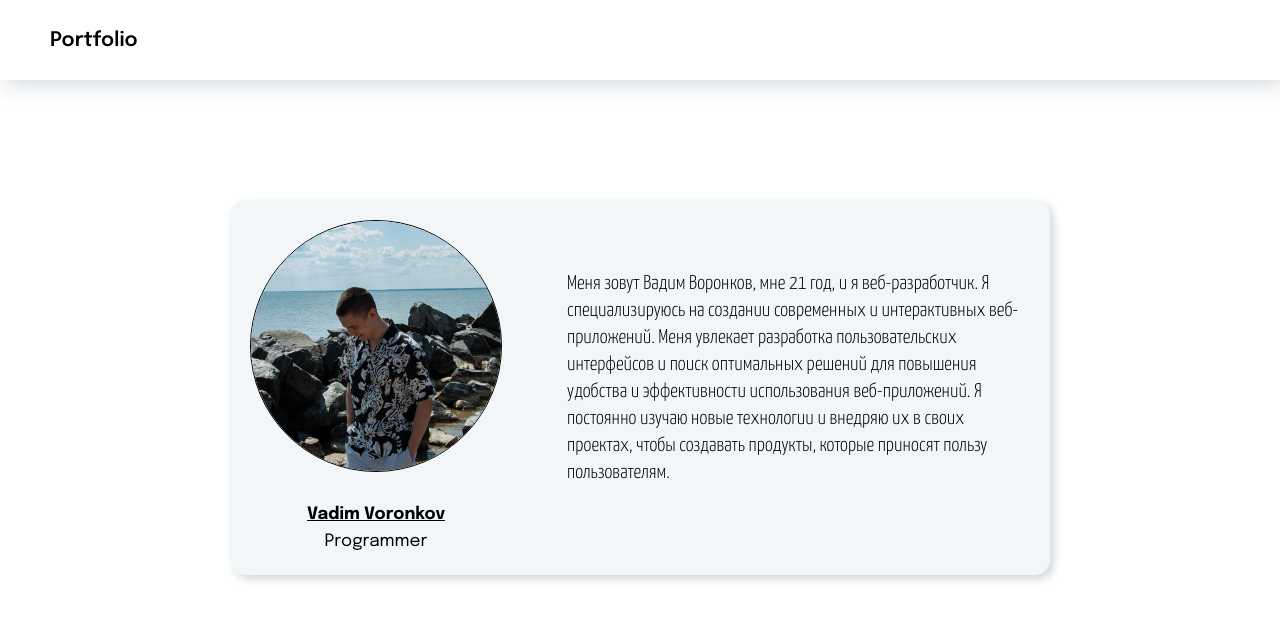
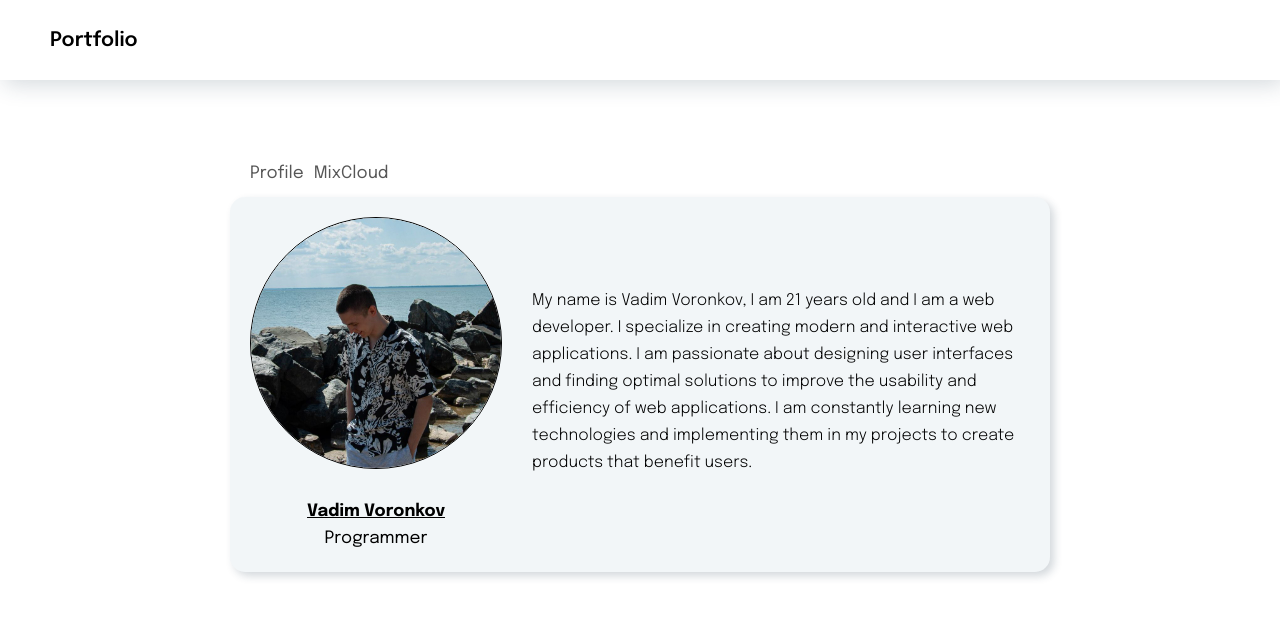
Before and after one commit to vaadimvoronkov/Portfolio, a React (Create React App) app: page / in a window 1280 px wide. Shown: the top 620 px of the page. Built offline with nearby package versions, Linux system fonts and the light colour scheme; no server answers.

Commit message:
tab adding

```diff
--- a/src/App.js
+++ b/src/App.js
@@ -1,17 +1,11 @@
 import "./css/reset.css";
 import "./css/main.css";
-import avatar from "./img/photo.jpg"
+import { Routes, Route } from 'react-router-dom';
+import { ProfilePage } from "./pages/ProfilePage/ProfilePage.js";
+import { MixcloudPage } from "./pages/MixcloudPage/MixcloudPage.js";
+import { Link } from 'react-router-dom';
 
 function App() {
-
-  fetch('https://geschoss-sons-of-horus-59e6.twc1.net/mixcloud/releases')
-  .then((response) => {
-    return response.json();
-  })
-  .then((data) => {
-    console.log(data);
-  });
-
   return (
     <div className="App">
       <header className="header">
@@ -21,24 +15,15 @@ function App() {
         <div className="header-nav">
         </div>
       </header>
-      <main className="section">
-        <div className="section-card">
-          <div className="section-card-info">
-            <div className="section-card-info__photo">
-              <img className = "avatar" src= {avatar} alt="avatar"></img>
-            </div>
-            <div className="section-card-info__name"><u>Vadim Voronkov</u></div>
-            <div className="section-card-info__skills">Programmer</div>
-          </div>
-          <div className="section-card-bio">
-            <div className="section-card-bio__text">Меня зовут Вадим Воронков, мне 21 год, и я веб-разработчик. Я специализируюсь на создании современных и интерактивных веб-приложений. Меня увлекает разработка пользовательских интерфейсов и поиск оптимальных решений для повышения удобства и эффективности использования веб-приложений. Я постоянно изучаю новые технологии и внедряю их в своих проектах, чтобы создавать продукты, которые приносят пользу пользователям.</div>
-          </div>
-        </div>
-      </main>
-      <footer className="footer">
-      </footer>
+      <ul className="navigation-block">
+          <li className="navigation-block-item"><Link to="/">Profile</Link></li>
+					<li className="navigation-block-item"><Link to="/mixcloud">MixCloud</Link></li>
+        </ul>
+      <Routes>
+        <Route path="/" element={<ProfilePage />} />
+        <Route path="/mixcloud" element={<MixcloudPage />} />
+      </Routes>
     </div>
   );
 }
-
 export default App;
--- a/src/css/main.css
+++ b/src/css/main.css
@@ -15,6 +15,7 @@ body{
 	-webkit-box-shadow: 4px 4px 22px 0px rgba(34, 60, 80, 0.2);
 	-moz-box-shadow: 4px 4px 22px 0px rgba(34, 60, 80, 0.2);
 	box-shadow: 4px 4px 22px 0px rgba(34, 60, 80, 0.2);
+	margin-bottom: 80px;
 }
 .header-nav-list{
 	display: flex;
@@ -25,46 +26,18 @@ body{
 	font-weight: 600;
 	font-size: 20px;
 }
+.navigation-block{
+	margin: 0 auto;
+	display: flex;
+	width: 780px;
+	gap: 10px;
+	margin-bottom: 10px;
+}
 a{
 	text-decoration: none;
+	color: rgba(0, 0, 0, 0.664);
+}
+a:hover{
 	color: black;
+	border-bottom: 1px solid black;
 }
-.section{
-	padding-top: 120px;
-	padding-bottom: 120px;
-}
-.section-card{
-	background-color: #8aadc21d;
-	display: flex;
-	width: 780px;
-	margin: 0 auto;
-	border-radius: 15px;
-	padding: 20px;
-	-webkit-box-shadow: 4px 4px 8px 0px rgba(34, 60, 80, 0.2);
-	-moz-box-shadow: 4px 4px 8px 0px rgba(34, 60, 80, 0.2);
-	box-shadow: 4px 4px 8px 0px rgba(34, 60, 80, 0.2);
-}
-.avatar{
-	width: 250px;
-	height: 250px;
-	border: 1px solid black;
-	margin-bottom: 20px;
-	border-radius: 50%;
-}
-.section-card-info__name{
-	font-weight: bold;
-	text-align: center;
-}
-.section-card-info__skills{
-	text-align: center;
-}
-.section-card-bio{
-	padding-left: 65px;
-	padding-top: 50px;
-}
-.section-card-bio__text{
-	font-weight: 300;
-	font-size: 20px;
-	font-family: "Yanone Kaffeesatz", sans-serif;
-	vertical-align: middle;
-}
--- /dev/null
+++ b/src/pages/MixcloudPage/MixcloudPage.js
@@ -0,0 +1,17 @@
+import "./MixcloudPage.css"
+
+fetch('https://geschoss-sons-of-horus-59e6.twc1.net/mixcloud/releases')
+  .then((response) => {
+    return response.json();
+  })
+  .then((data) => {
+    console.log(data);
+  })
+
+export const MixcloudPage = () => (
+
+
+	<>
+	</>
+
+);
--- /dev/null
+++ b/src/pages/ProfilePage/ProfilePage.css
@@ -0,0 +1,33 @@
+.section-card{
+	background-color: #8aadc21d;
+	display: flex;
+	width: 780px;
+	margin: 0 auto;
+	border-radius: 15px;
+	padding: 20px;
+	-webkit-box-shadow: 4px 4px 8px 0px rgba(34, 60, 80, 0.2);
+	-moz-box-shadow: 4px 4px 8px 0px rgba(34, 60, 80, 0.2);
+	box-shadow: 4px 4px 8px 0px rgba(34, 60, 80, 0.2);
+}
+.avatar{
+	width: 250px;
+	height: 250px;
+	border: 1px solid black;
+	margin-bottom: 20px;
+	border-radius: 50%;
+}
+.section-card-info__name{
+	font-weight: bold;
+	text-align: center;
+}
+.section-card-info__skills{
+	text-align: center;
+}
+.section-card-bio{
+	padding-left: 30px;
+	padding-top: 70px;
+}
+.section-card-bio__text{
+	font-weight: 300;
+	font-size: 16px;
+}
--- /dev/null
+++ b/src/pages/ProfilePage/ProfilePage.js
@@ -0,0 +1,23 @@
+import avatar from "../../img/photo.jpg";
+import "./ProfilePage.css"
+
+export const ProfilePage = () => (
+  <div className="App">
+      <main className="section">
+        <div className="section-card">
+          <div className="section-card-info">
+            <div className="section-card-info__photo">
+              <img className = "avatar" src= {avatar} alt="avatar"></img>
+            </div>
+            <div className="section-card-info__name"><u>Vadim Voronkov</u></div>
+            <div className="section-card-info__skills">Programmer</div>
+          </div>
+          <div className="section-card-bio">
+            <div className="section-card-bio__text">My name is Vadim Voronkov, I am 21 years old and I am a web developer. I specialize in creating modern and interactive web applications. I am passionate about designing user interfaces and finding optimal solutions to improve the usability and efficiency of web applications. I am constantly learning new technologies and implementing them in my projects to create products that benefit users.</div>
+          </div>
+        </div>
+      </main>
+      <footer className="footer">
+      </footer>
+    </div>
+);
```
Also changed, not shown: src/pages/MixcloudPage/MixcloudPage.css (added).
